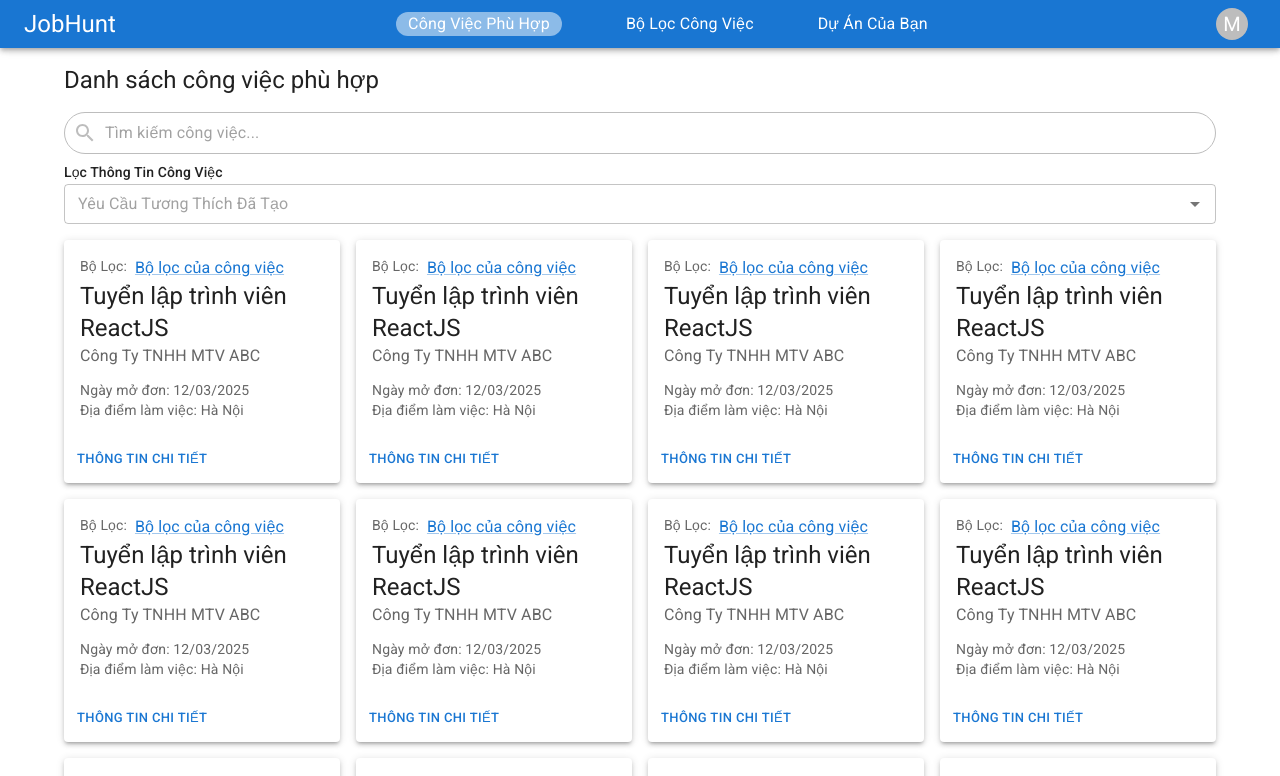
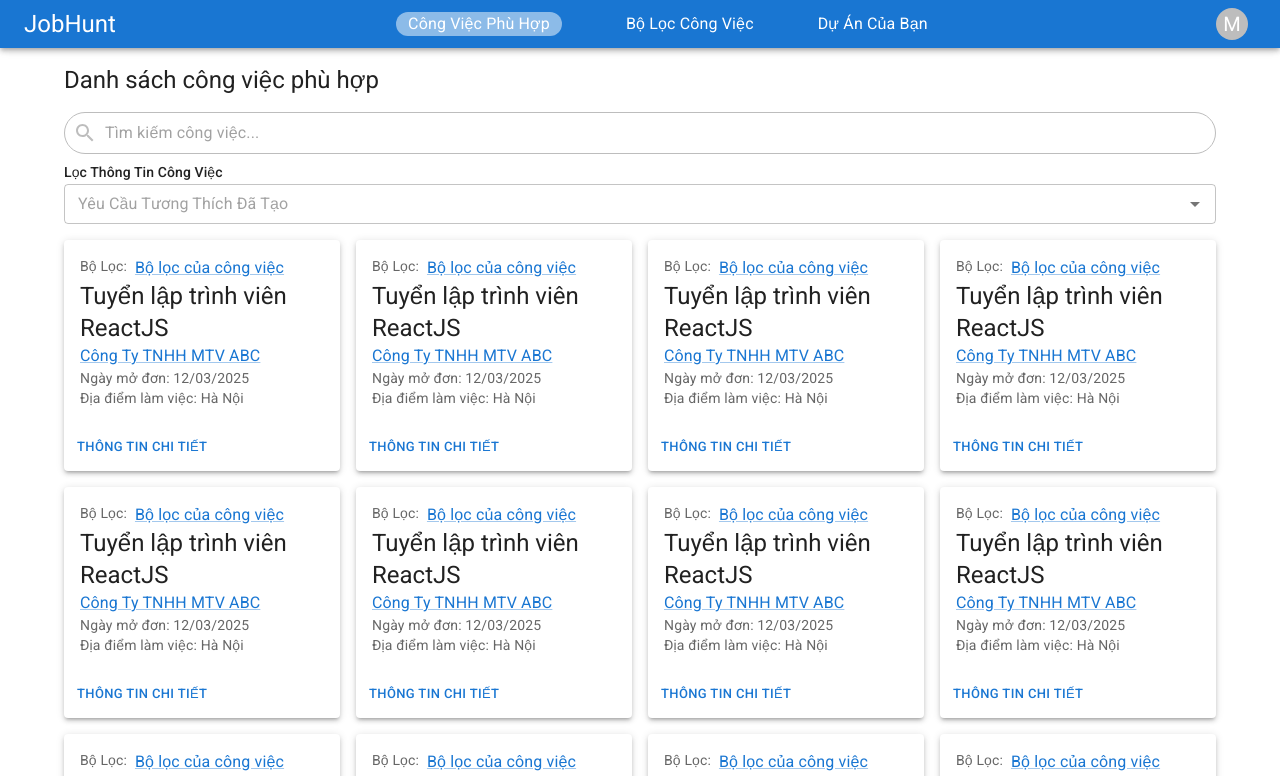
Before and after one commit to thanhKasper/JobHunt-React, a React (Vite) app: page / in a window 1280 px wide. Shown: the top 776 px of the page. Built offline with nearby package versions, Linux system fonts and the light colour scheme; a web font is replaced by a local one.

Commit message:
update: update job card

```diff
--- a/src/components/JobCard.tsx
+++ b/src/components/JobCard.tsx
@@ -1,22 +1,38 @@
-import { Button, Card, CardActions, CardContent, Link as MuiLink, Stack, Typography } from "@mui/material";
+import {
+  Button,
+  Card,
+  CardActions,
+  CardContent,
+  Link as MuiLink,
+  Stack,
+  Typography,
+} from "@mui/material";
 import { Link } from "react-router";
 
 export default function JobCard() {
   return (
-    <Card elevation={3} sx={{ borderStyle: "solid", borderWitdth: 2, borderColor: "black"}}>
+    <Card
+      elevation={3}
+      sx={{ borderStyle: "solid", borderWitdth: 2, borderColor: "black" }}
+    >
       <CardContent>
         <Stack direction={"row"} spacing={1}>
-          <Typography gutterBottom sx={{ color: "text.secondary", fontSize: 14 }}>
+          <Typography
+            gutterBottom
+            sx={{ color: "text.secondary", fontSize: 14 }}
+          >
             Bộ Lọc:
           </Typography>
-          <MuiLink to={"#"} component={Link}>Bộ lọc của công việc</MuiLink>
+          <MuiLink to={"#"} component={Link}>
+            Bộ lọc của công việc
+          </MuiLink>
         </Stack>
         <Typography variant="h5" component="div">
           Tuyển lập trình viên ReactJS
         </Typography>
-        <Typography sx={{ color: "text.secondary", mb: 1.5 }}>
+        <MuiLink component={Link} to="#" sx={{ mb: 1.5 }}>
           Công Ty TNHH MTV ABC
-        </Typography>
+        </MuiLink>
         <Stack>
           <Typography variant="body2" sx={{ color: "text.secondary" }}>
             Ngày mở đơn: 12/03/2025
```
